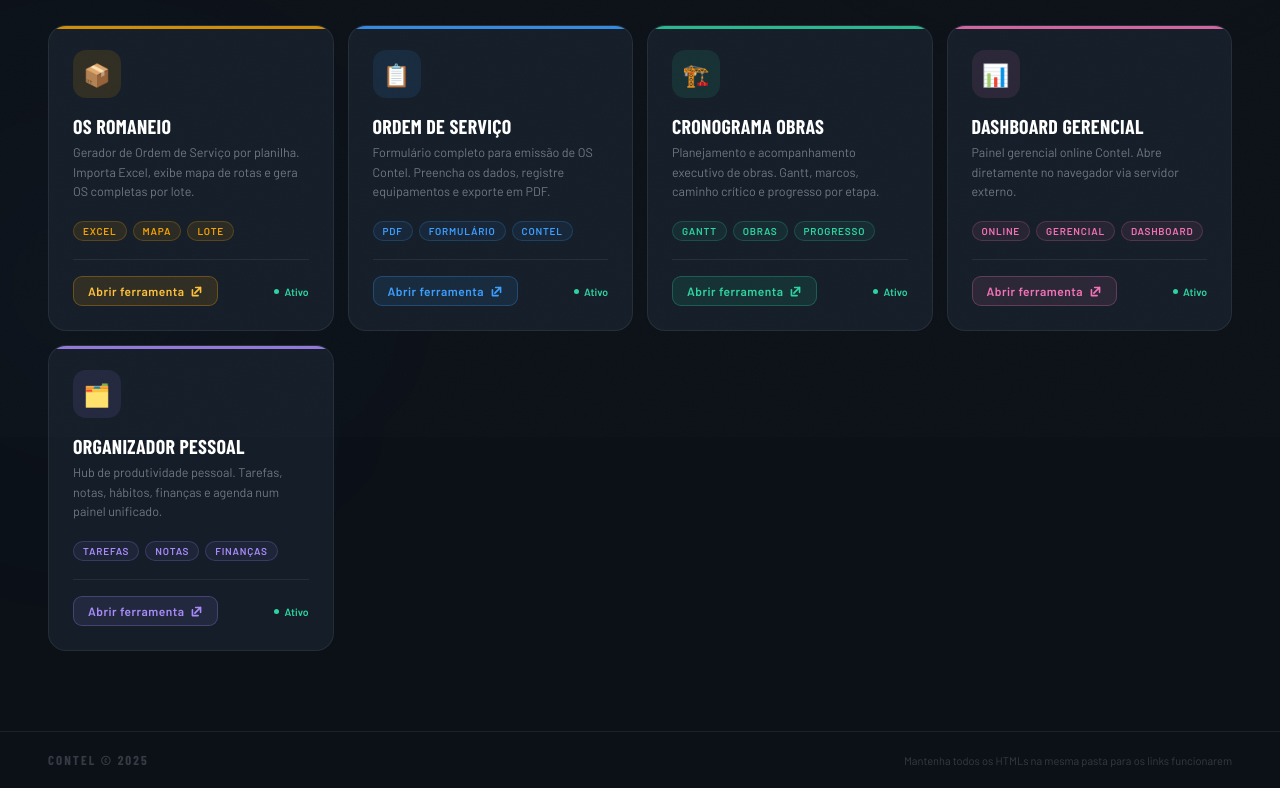
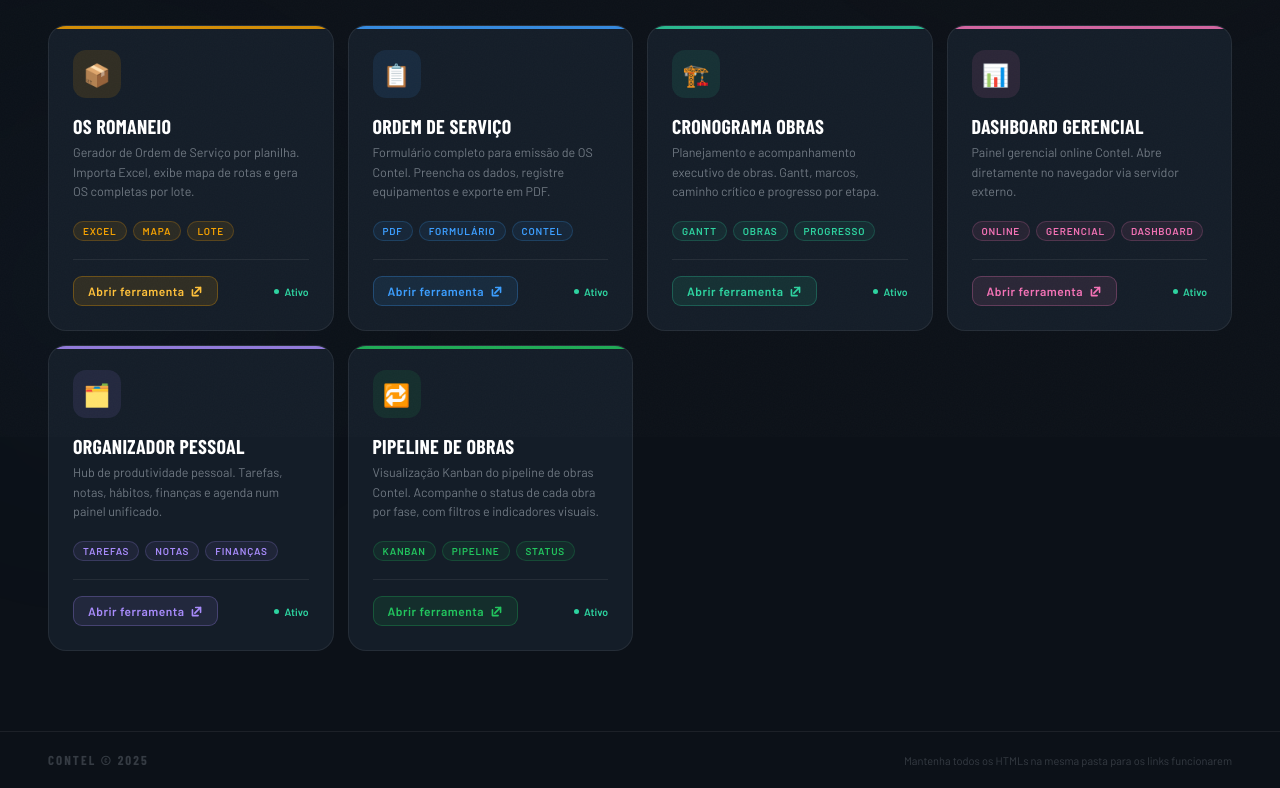
Before and after one commit to MaykonContel/PORTAL, a plain HTML site: page portal-contel.html in a window 1280 px wide. Shown: the part 363-1151 px from the top of the page. Drawn offline with nearby package versions, Linux system fonts and the light colour scheme; a web font is replaced by a local one.

Commit message:
Update portal-contel.html

```diff
--- a/portal-contel.html
+++ b/portal-contel.html
@@ -272,6 +272,13 @@ h1 .hi  { color: var(--acc); }
   --tag-bg:rgba(244,114,182,.08); --tag-bd:rgba(244,114,182,.2); --tag-cl:#f472b6;
   --btn-bg:rgba(244,114,182,.1); --btn-bd:rgba(244,114,182,.28); --btn-cl:#f472b6;
 }
+.green {
+  --stripe:#22c55e; --stripe-dim:rgba(34,197,94,.3);
+  --glow-bg:radial-gradient(ellipse at 0% 0%, rgba(34,197,94,.07), transparent 55%);
+  --icon-bg:rgba(34,197,94,.1);
+  --tag-bg:rgba(34,197,94,.08); --tag-bd:rgba(34,197,94,.2); --tag-cl:#22c55e;
+  --btn-bg:rgba(34,197,94,.1); --btn-bd:rgba(34,197,94,.28); --btn-cl:#22c55e;
+}
 
 /* ── FOOTER ── */
 footer {
@@ -340,7 +347,7 @@ footer {
 <div class="section-row">
   <div class="section-lbl">Aplicações disponíveis</div>
   <div class="section-line"></div>
-  <div class="section-count">5 ferramentas</div>
+  <div class="section-count">6 ferramentas</div>
 </div>
 
 <main class="grid">
@@ -435,6 +442,24 @@ footer {
     </div>
   </a>
 
+  <a class="card green" href="contel_v3.html">
+    <div class="card-icon">🔁</div>
+    <div class="card-name">Pipeline de Obras</div>
+    <div class="card-desc">Visualização Kanban do pipeline de obras Contel. Acompanhe o status de cada obra por fase, com filtros e indicadores visuais.</div>
+    <div class="card-tags">
+      <span class="tag">Kanban</span><span class="tag">Pipeline</span><span class="tag">Status</span>
+    </div>
+    <div class="card-foot">
+      <span class="open-btn">
+        Abrir ferramenta
+        <svg viewBox="0 0 16 16" fill="none" stroke="currentColor" stroke-width="2" stroke-linecap="round" stroke-linejoin="round">
+          <path d="M7 3h6v6M13 3 6 10M3 6v7h7"/>
+        </svg>
+      </span>
+      <div class="card-status"><div class="sd"></div>Ativo</div>
+    </div>
+  </a>
+
 </main>
 
 <footer>
```
